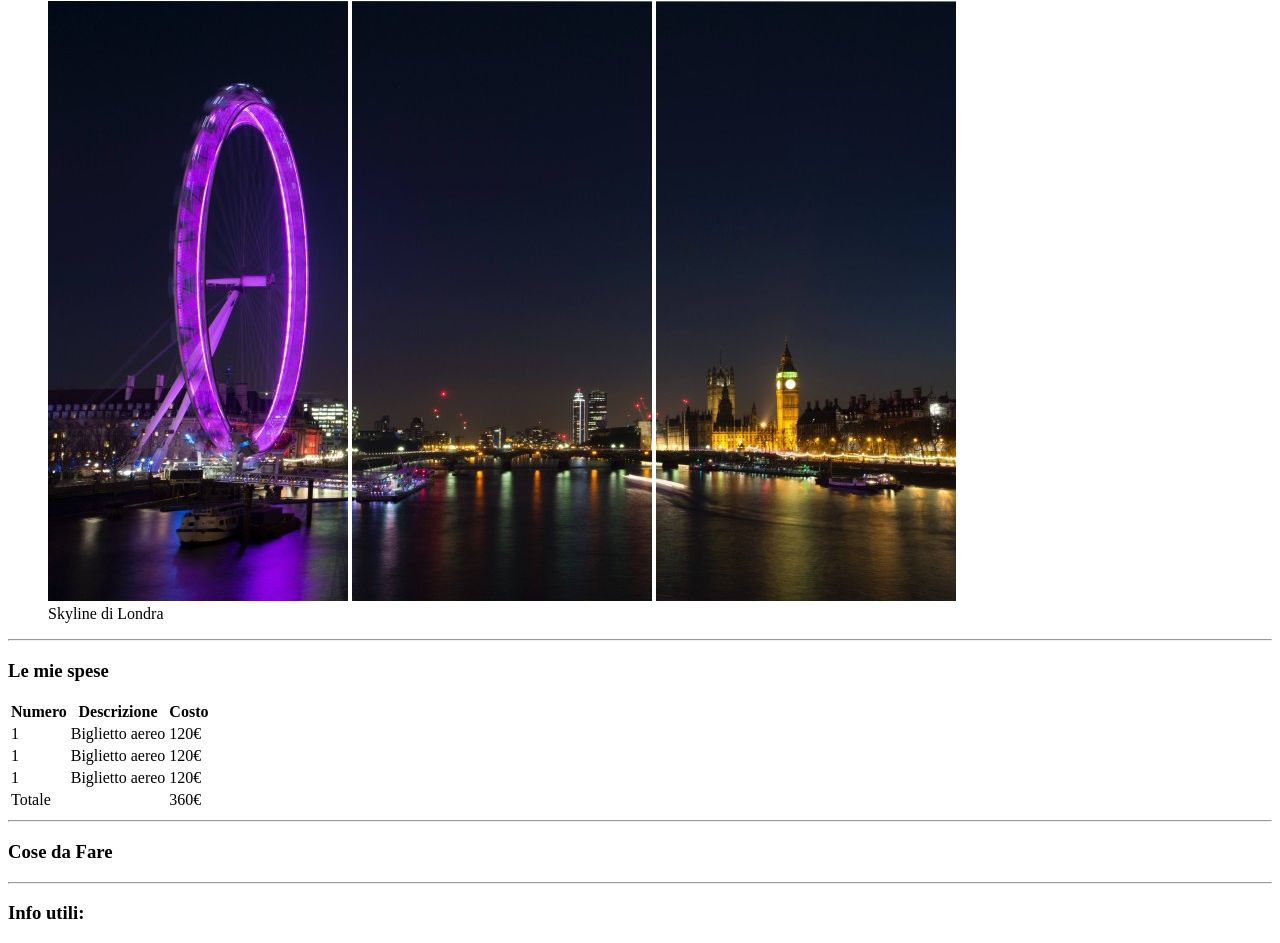
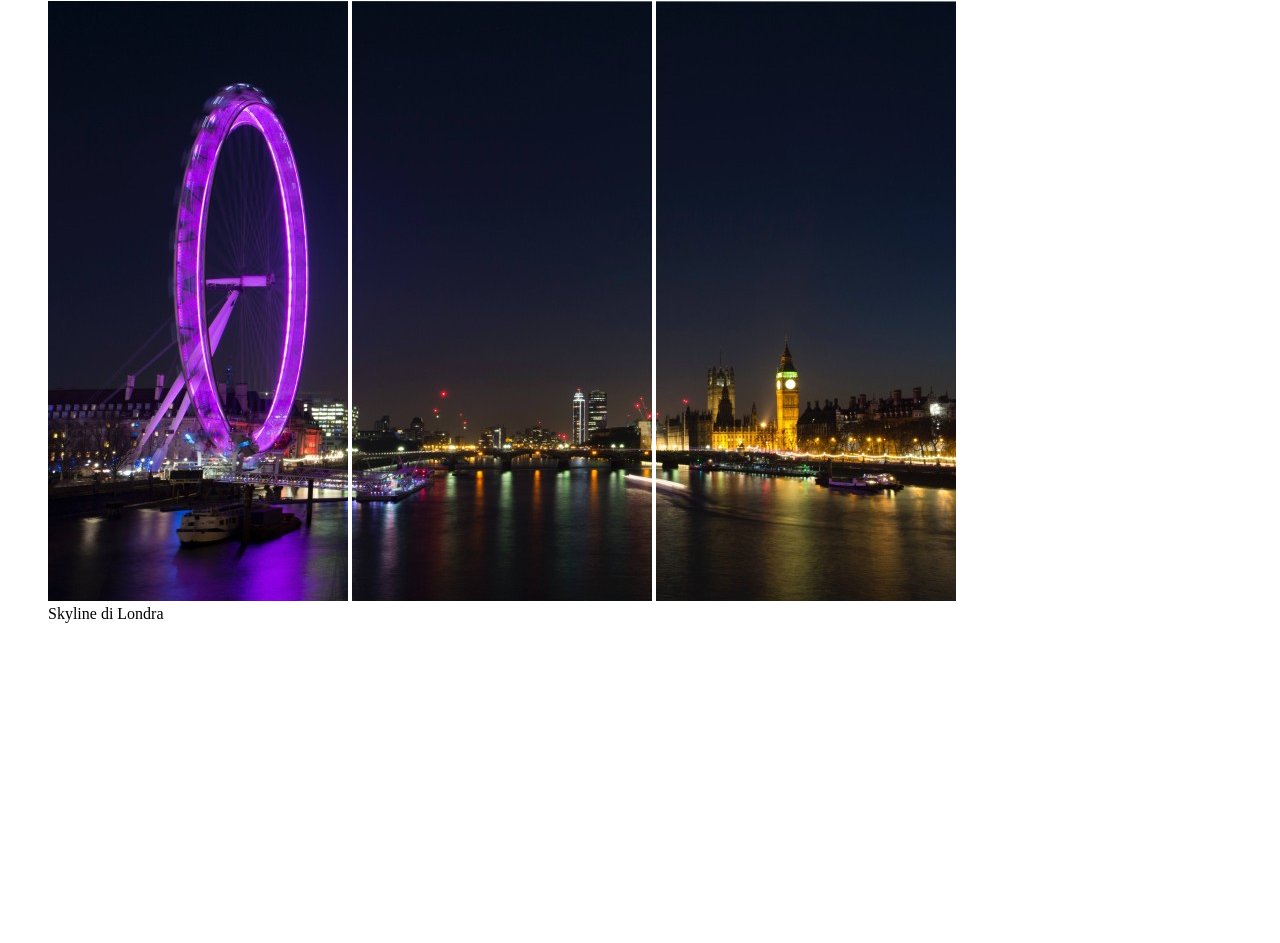
Before and after one commit to MarcoCalabretta1988/html-london-trip, a plain HTML site: page index.html in a window 1280 px wide. Shown: the part 79-1022 px from the top of the page. After the commit the page ends 800 px from the top, so only its background shows below. Drawn offline with Linux system fonts and the light colour scheme.

```diff
--- a/index.html
+++ b/index.html
@@ -6,8 +6,8 @@
     <title>Il mio viaggio a Londra</title>
     <link rel="icon" href="img/london-ico.ico">
   </head>
+
   <body>
-
     <!--Intestazione principale della pagina-->
     <header>
         <h1>Il mio viaggio a Londra</h1>
@@ -18,58 +18,5 @@
             <figcaption>Skyline di Londra</figcaption>
         </figure>
      </header>
-
-    <hr>
-
-    <main>
-        <!--Corpo della pagina-->
-
-        <section id="spese">
-            <h3>Le mie spese</h3>
-            <table >
-                <thead>
-                    <th>Numero</th>
-                    <th>Descrizione</th>
-                    <th>Costo</th>
-                </thead>
-                <tbody>
-                    <tr>
-                        <td>1</td>
-                        <td>Biglietto aereo</td>
-                        <td>120€</td>
-                    </tr>
-                    <tr>
-                        <td>1</td>
-                        <td>Biglietto aereo</td>
-                        <td>120€</td>
-                    </tr>
-                    <tr>
-                        <td>1</td>
-                        <td>Biglietto aereo</td>
-                        <td>120€</td>
-                    </tr>
-                </tbody>
-                <tfoot>
-                    <td colspan="2">Totale</td>
-                    <td>360€</td>
-                </tfoot>
-            </table>
-        </section>
-        <hr>
-        <section id="cosedafare">
-            <h3>Cose da Fare</h3>
-        </section>
-        <hr>
-        <section id="info">
-            <h3>Info utili:</h3>
-        </section>
-    </main>
-
-
   </body>
-
-
-
-
-
  </html>
```
Lines whose indentation alone changed are shown as unchanged.
